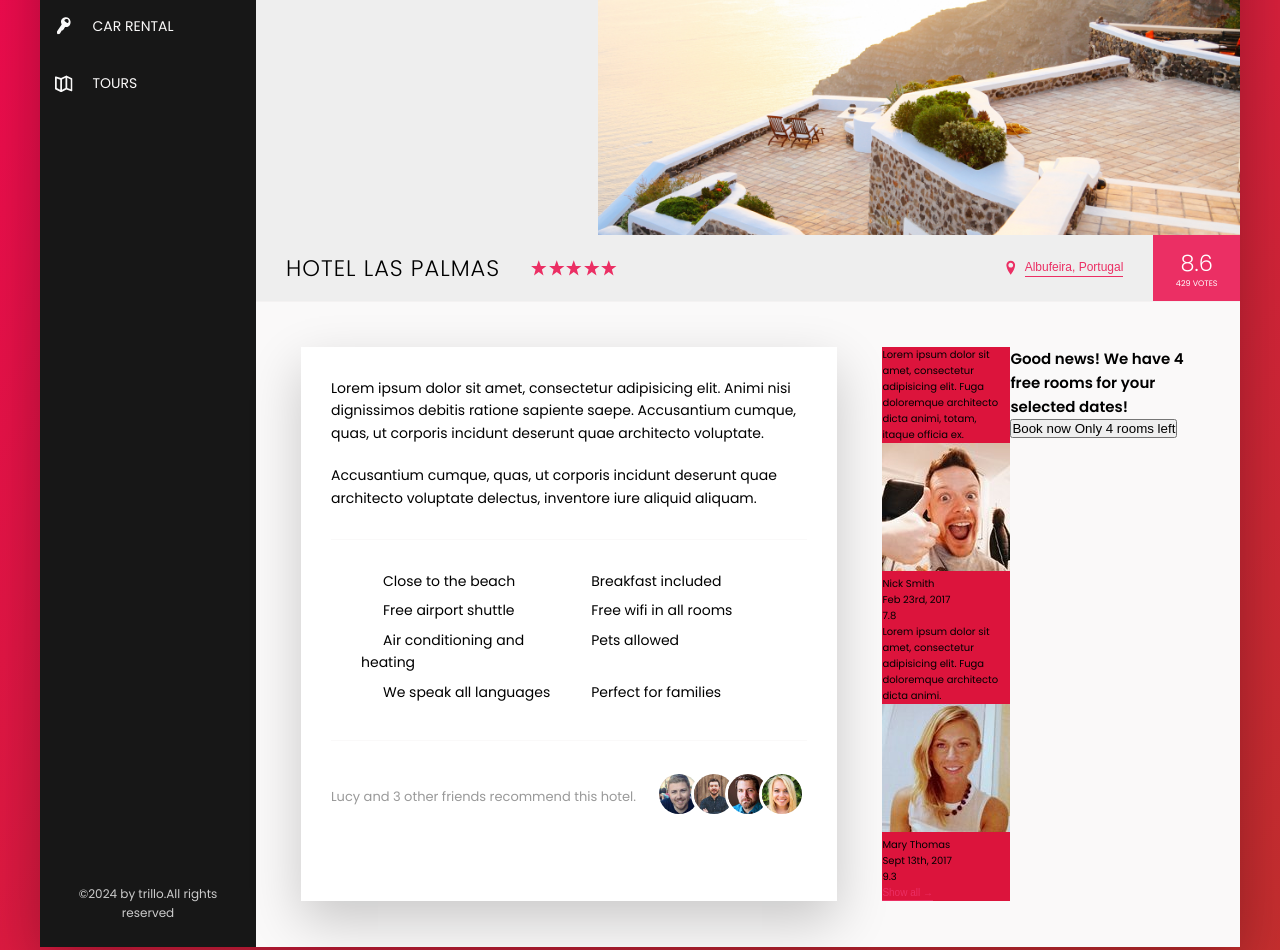
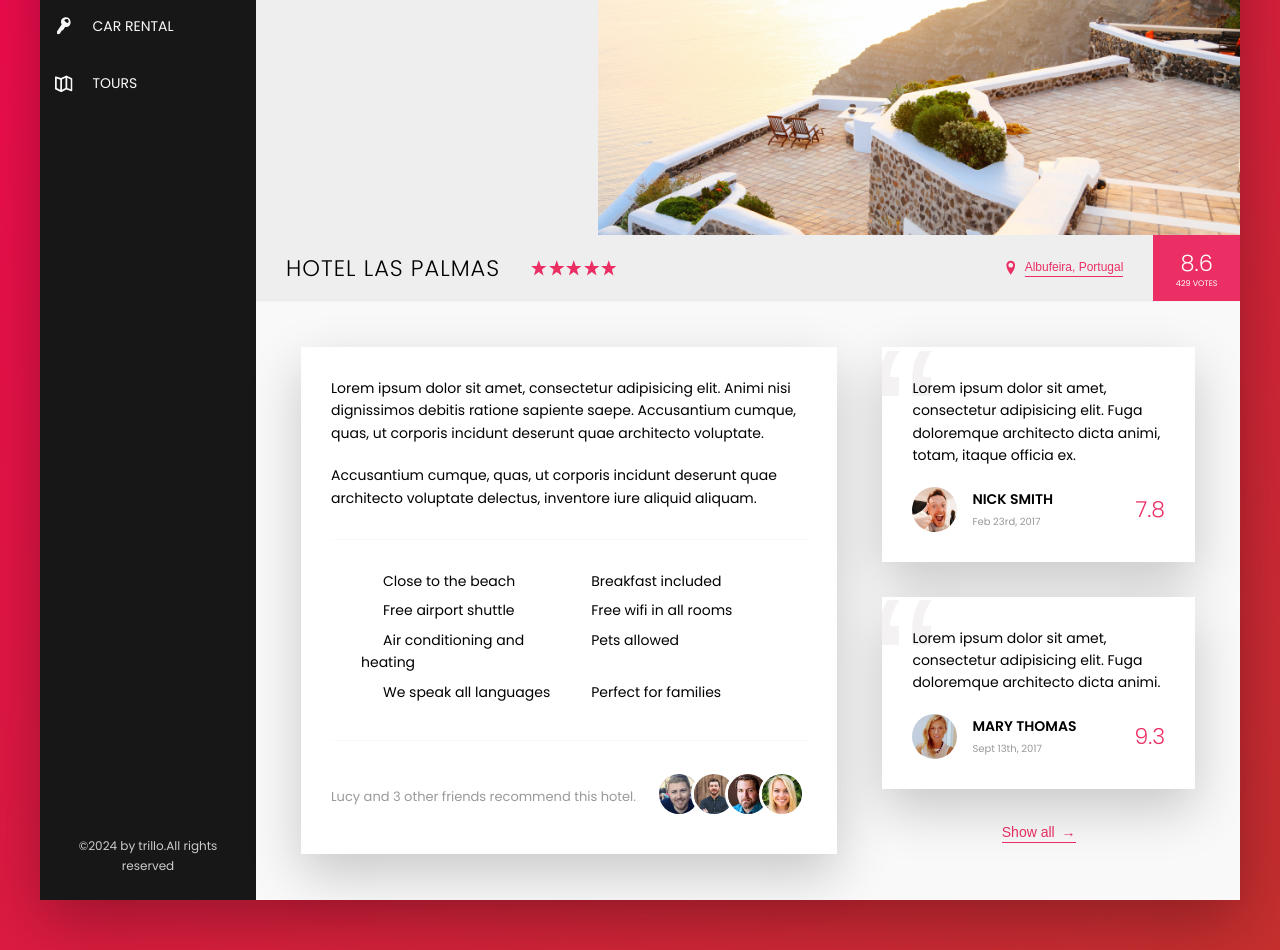
Before and after one commit to FarhanQuadri25/new-flex-box, a website built with Vite: page index.html in a window 1280 px wide. Shown: the part 300-1250 px from the top of the page. Built offline with nearby package versions, Linux system fonts and the light colour scheme; files whose address does not match are found by name.

Commit message:
third-trillo-commit

```diff
--- a/index.html
+++ b/index.html
@@ -270,16 +270,6 @@
 
               <button class="btn-inline">Show all <span>&rarr;</span></button>
             </div>
-
-            <div class="cta">
-              <h2 class="cta__book-now">
-                Good news! We have 4 free rooms for your selected dates!
-              </h2>
-              <button class="btn">
-                <span class="btn__visible">Book now</span>
-                <span class="btn__invisible">Only 4 rooms left</span>
-              </button>
-            </div>
           </div>
         </main>
       </div>
--- a/sass/_components.scss
+++ b/sass/_components.scss
@@ -241,9 +241,15 @@
   background-color: transparent;
   cursor: pointer;
   transition: all 0.2s;
-
+  & span {
+    margin-left: 3px;
+    transition: margin-left 0.2s;
+  }
   &:hover {
     color: var(--Grey-dark-1);
+    span {
+      margin-left: 8px;
+    }
   }
 
   &:focus {
@@ -313,10 +319,6 @@
   display: flex;
   align-items: center;
   gap: 2rem;
-  &__count {
-  }
-  &__friends {
-  }
   &__photo {
     box-sizing: content-box;
     height: 4rem;
@@ -328,3 +330,57 @@
     }
   }
 }
+
+/////////////////////
+/// REVIEWS
+.review {
+  background-color: #fff;
+  box-shadow: var(--new-shadow);
+  padding: 3rem;
+  margin-bottom: 3.5rem;
+  position: relative;
+  overflow: hidden;
+  &__text {
+    margin-bottom: 2rem;
+    z-index: 10;
+    position: relative;
+  }
+  &__user {
+    display: flex;
+    align-items: center;
+  }
+  &__photo {
+    height: 4.5rem;
+    width: 4.5rem;
+    border-radius: 50%;
+    margin-right: 1.5rem;
+  }
+  &__user-box {
+    margin-right: auto;
+  }
+  &__user-name {
+    font-weight: 600;
+    text-transform: uppercase;
+    margin-bottom: 0.4rem;
+  }
+  &__user-date {
+    font-size: 1rem;
+    color: var(--Grey-dark-3);
+  }
+  &__rating {
+    color: var(--color-primary);
+    font-size: 2.2rem;
+    font-weight: 300;
+  }
+  &::before {
+    content: "\201C";
+    position: absolute;
+    top: -2.75rem;
+    z-index: 1;
+    left: -1rem;
+    font-size: 20rem;
+    color: var(--Grey-light-2);
+    font-family: sans-serif;
+    line-height: 1;
+  }
+}
--- a/sass/_layout.scss
+++ b/sass/_layout.scss
@@ -30,6 +30,7 @@
 }
 
 .detail {
+  font-size: 1.4rem;
   display: flex;
   padding: 4.5rem;
   background-color: var(--Grey-light-1);
@@ -37,15 +38,16 @@
 }
 
 .description {
-  font-size: 1.4rem;
   background-color: #fff;
   box-shadow: var(--new-shadow);
   flex: 0 0 60%;
   margin-right: 4.5rem;
-  padding:3rem;
+  padding: 3rem;
 }
 
 .user-reviews {
-  background-color: crimson;
   flex: 1;
+  display: flex;
+  flex-direction: column;
+  align-items: center;
 }
```
